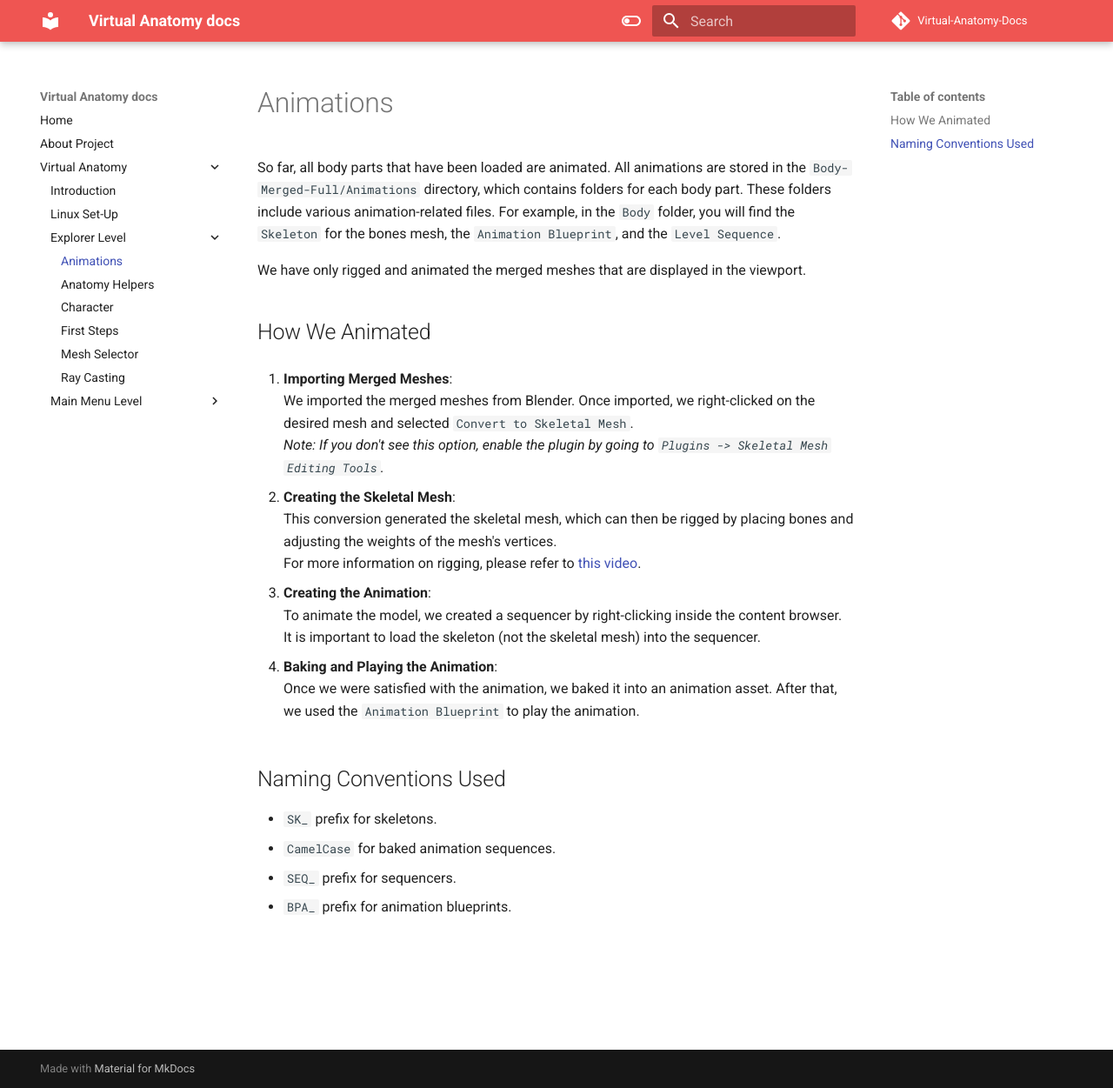
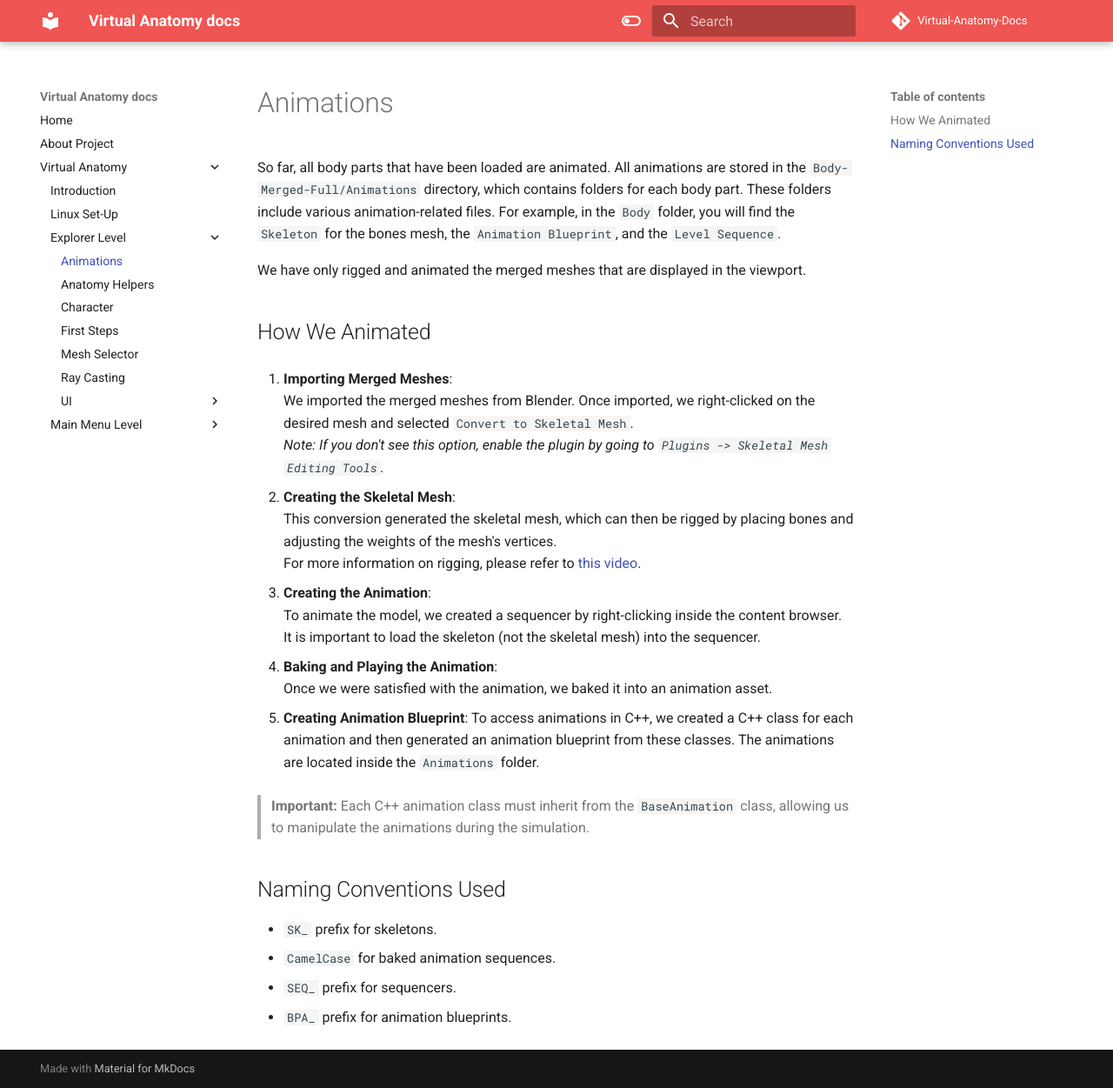
Before and after one commit to jrcz-data-science-lab/VirtualAnatomy-Documentation, an MkDocs documentation site: the page built from docs/VirtualAnatomy/ExplorerLevel/Animations.md, in a window 1280 px wide and 1251 px high. Shown: the whole window at 87% size. Built offline with MkDocs 1.6.1 and Material for MkDocs 9.7.7, drawn with Linux system fonts in a browser that asks for light colours; comment, search, counter and statistics services are not loaded.

Commit message:
added ui

```diff
--- a/docs/VirtualAnatomy/ExplorerLevel/Animations.md
+++ b/docs/VirtualAnatomy/ExplorerLevel/Animations.md
@@ -19,7 +19,12 @@ We have only rigged and animated the merged meshes that are displayed in the vie
    It is important to load the skeleton (not the skeletal mesh) into the sequencer.
 
 4. **Baking and Playing the Animation**:
-   Once we were satisfied with the animation, we baked it into an animation asset. After that, we used the `Animation Blueprint` to play the animation.
+   Once we were satisfied with the animation, we baked it into an animation asset.
+
+5. **Creating Animation Blueprint**:
+   To access animations in C++, we created a C++ class for each animation and then generated an animation blueprint from these classes. The animations are located inside the `Animations` folder.
+
+> **Important:** Each C++ animation class must inherit from the `BaseAnimation` class, allowing us to manipulate the animations during the simulation.
 
 ## Naming Conventions Used
 
--- a/mkdocs.yml
+++ b/mkdocs.yml
@@ -22,6 +22,8 @@ nav:
           - First Steps: VirtualAnatomy/ExplorerLevel/FirstSteps.md
           - Mesh Selector: VirtualAnatomy/ExplorerLevel/MeshSelector.md
           - Ray Casting: VirtualAnatomy/ExplorerLevel/RayCasting.md
+          - UI:
+            - GeneralAproach: VirtualAnatomy/ExplorerLevel/UI/HowIsUIDone.md
       - Main Menu Level:
           - Landing Page: VirtualAnatomy/MainMenuLevel/LandingPage.md
 theme:
```
Also changed, not shown: docs/VirtualAnatomy/ExplorerLevel/UI/HowIsUIDone.md (added, +26 -0 lines).
